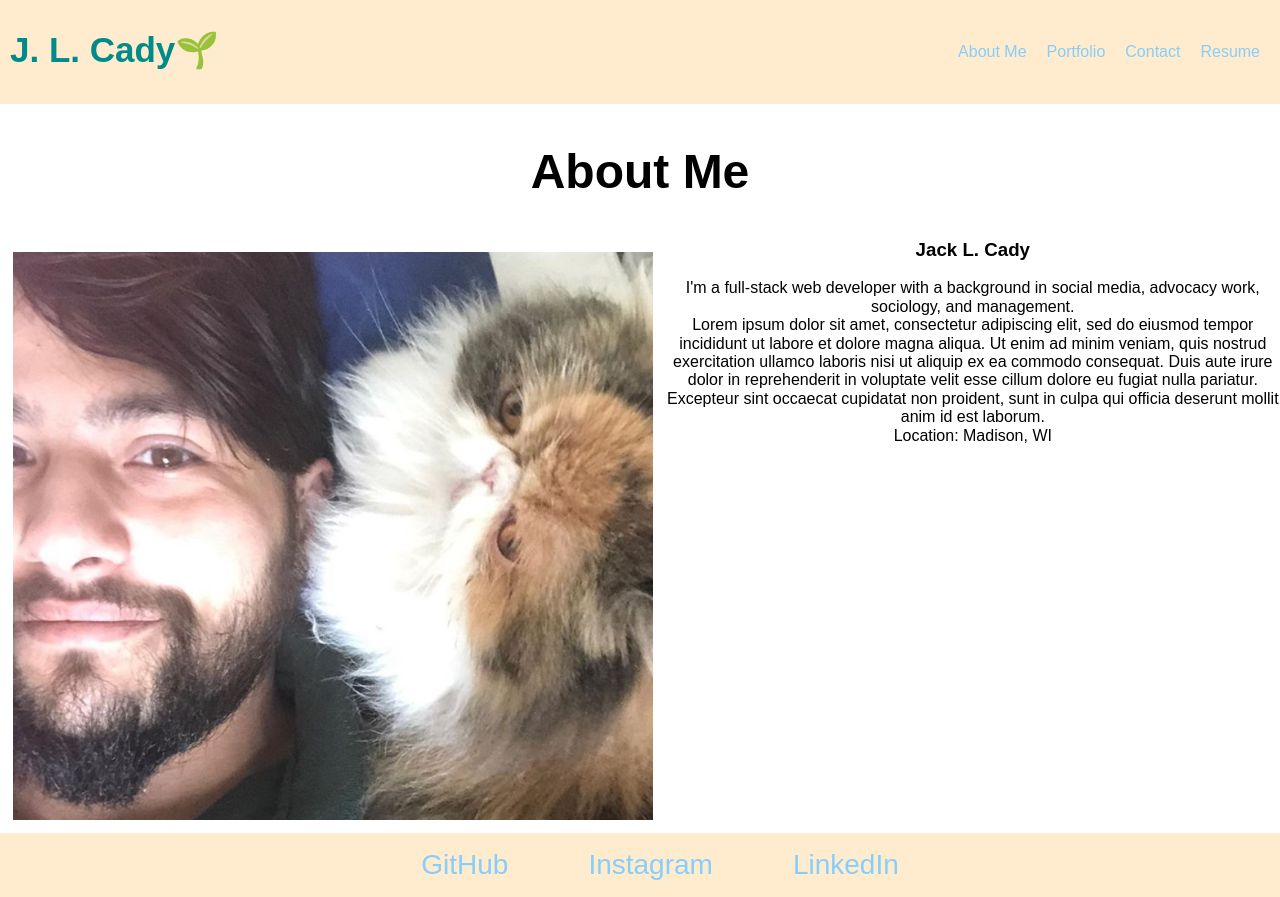
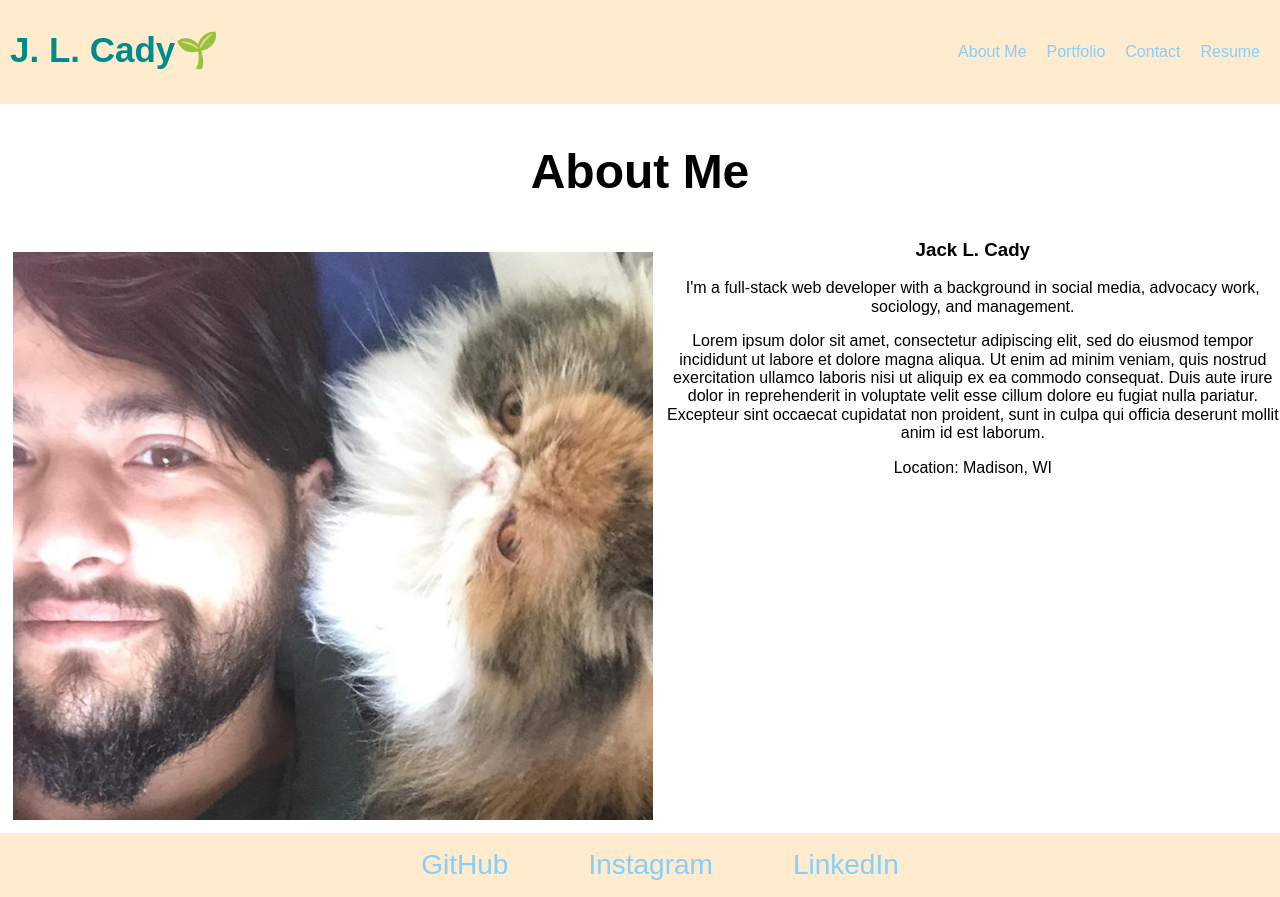
Before and after one commit to londonlast21/spaportfolio, a React (Create React App) app: page / in a window 1280 px wide. Built offline with nearby package versions, Linux system fonts and the light colour scheme.

Commit message:
fixed about bio spacing by creating divs

```diff
--- a/src/components/About/index.js
+++ b/src/components/About/index.js
@@ -23,11 +23,14 @@ function About() {
                     <p>
                         I'm a full-stack web developer with a background in social media, advocacy work,
                         sociology, and management.
-                    <br></br>
+                    </p>
+                    <p className="about-bio">
                     Lorem ipsum dolor sit amet, consectetur adipiscing elit, sed do eiusmod tempor incididunt ut labore et dolore magna aliqua. Ut enim ad minim veniam, quis nostrud exercitation ullamco laboris nisi ut aliquip ex ea commodo consequat. Duis aute irure dolor in reprehenderit in voluptate velit esse cillum dolore eu fugiat nulla pariatur. Excepteur sint occaecat cupidatat non proident, sunt in culpa qui officia deserunt mollit anim id est laborum.
-                    <br></br>
+                    </p>
+                    <p className="about-bio">
                         Location: Madison, WI
                     </p>
+
                     </div>
                 </div>
 
```
